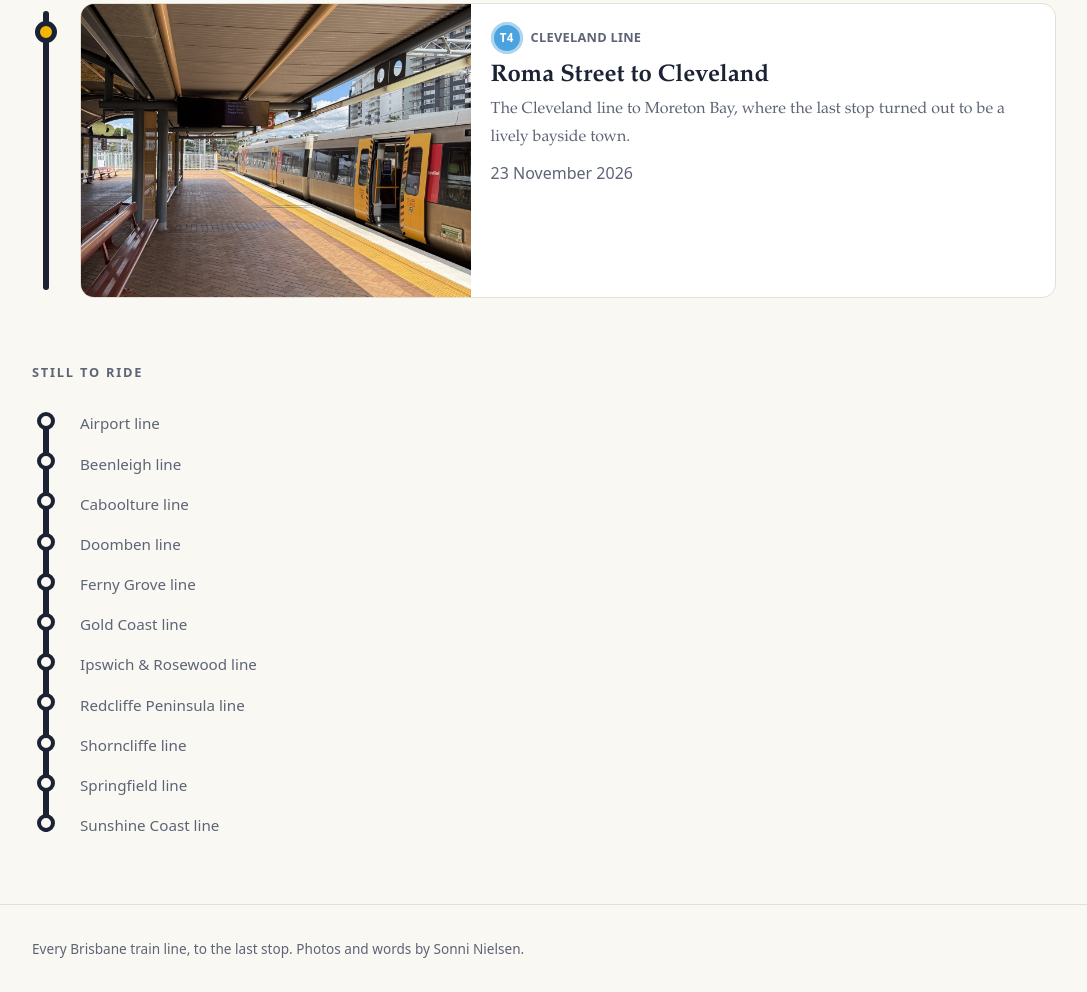
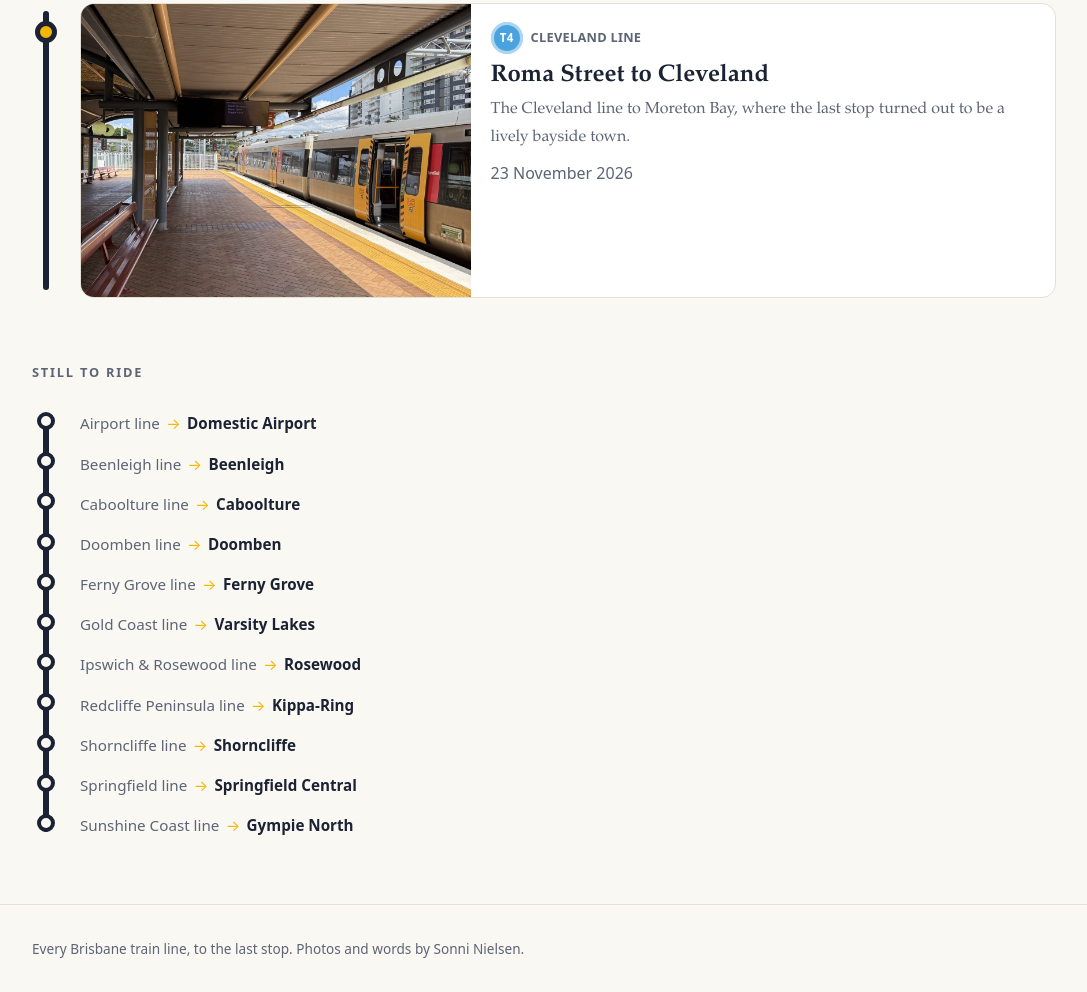
Before and after one commit to skrymer/End-of-the-line, an Astro site: page / in a window 1280 px wide. Shown: the part 430-1422 px from the top of the page, without its empty margins (96-1183 px from the left). Built offline with nearby package versions, Linux system fonts and the light colour scheme; Astro itself is replaced by a stand-in of ours.

Commit message:
Show end station for each line still to ride
Co-Authored-By: Claude Opus 5.5 <noreply@anthropic.com>
Claude-Session: https://claude.ai/code/session_01MbjvquFTA5XfHbeBDLLDDC

```diff
--- a/src/pages/index.astro
+++ b/src/pages/index.astro
@@ -12,11 +12,20 @@ const fmt = (d: Date) => d.toLocaleDateString('en-AU', { day: 'numeric', month:
 // Lines not yet ridden. Remove a line from this list once its post is published.
 const ridden = new Set(posts.map((p) => p.data.line));
 const allLines = [
-  'Airport line', 'Beenleigh line', 'Caboolture line', 'Cleveland line', 'Doomben line', 'Ferny Grove line',
-  'Gold Coast line', 'Ipswich & Rosewood line', 'Redcliffe Peninsula line', 'Shorncliffe line',
-  'Springfield line', 'Sunshine Coast line',
+  { line: 'Airport line', end: 'Domestic Airport' },
+  { line: 'Beenleigh line', end: 'Beenleigh' },
+  { line: 'Caboolture line', end: 'Caboolture' },
+  { line: 'Cleveland line', end: 'Cleveland' },
+  { line: 'Doomben line', end: 'Doomben' },
+  { line: 'Ferny Grove line', end: 'Ferny Grove' },
+  { line: 'Gold Coast line', end: 'Varsity Lakes' },
+  { line: 'Ipswich & Rosewood line', end: 'Rosewood' },
+  { line: 'Redcliffe Peninsula line', end: 'Kippa-Ring' },
+  { line: 'Shorncliffe line', end: 'Shorncliffe' },
+  { line: 'Springfield line', end: 'Springfield Central' },
+  { line: 'Sunshine Coast line', end: 'Gympie North' },
 ];
-const upcoming = allLines.filter((l) => !ridden.has(l));
+const upcoming = allLines.filter((l) => !ridden.has(l.line));
 ---
 <Base>
   <section class="hero wrap">
@@ -47,7 +56,7 @@ const upcoming = allLines.filter((l) => !ridden.has(l));
       <>
         <h2 class="section-title">Still to ride</h2>
         <ol class="line upcoming">
-          {upcoming.map((l) => <li class="stop"><span class="name">{l}</span></li>)}
+          {upcoming.map((l) => <li class="stop"><span class="name">{l.line} <span class="arrow" aria-hidden="true">→</span><span class="sr-only">to</span> <strong>{l.end}</strong></span></li>)}
         </ol>
       </>
     )}
--- a/src/styles/global.css
+++ b/src/styles/global.css
@@ -91,3 +91,6 @@ a:hover { text-decoration-color: var(--ink); }
 
 /* Footer */
 .site-footer { border-top: 1px solid var(--rule); padding-block: 2rem; font-family: var(--sans); font-size: .85rem; color: var(--muted); }
+.upcoming .name strong { color: var(--ink); font-weight: 600; }
+.upcoming .arrow { color: var(--accent); margin: 0 .15rem; }
+.sr-only { position: absolute; width: 1px; height: 1px; overflow: hidden; clip: rect(0 0 0 0); white-space: nowrap; }
```
